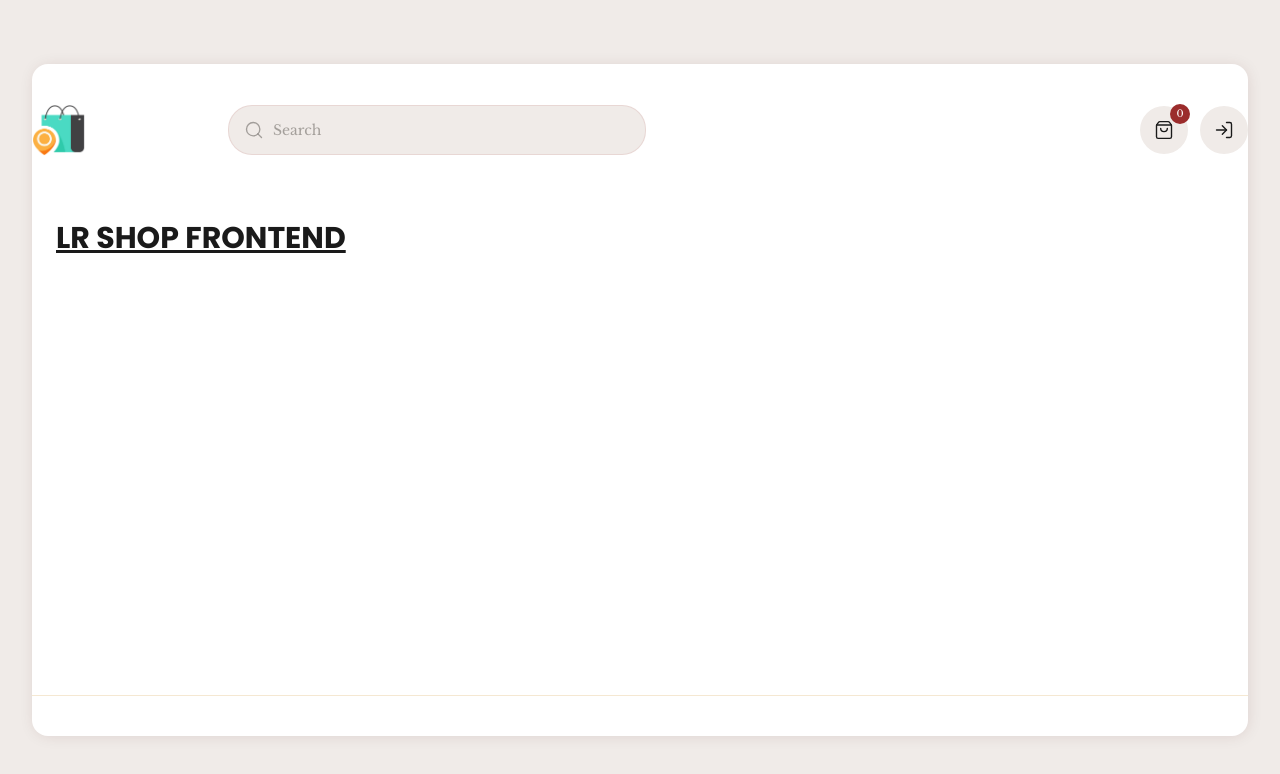
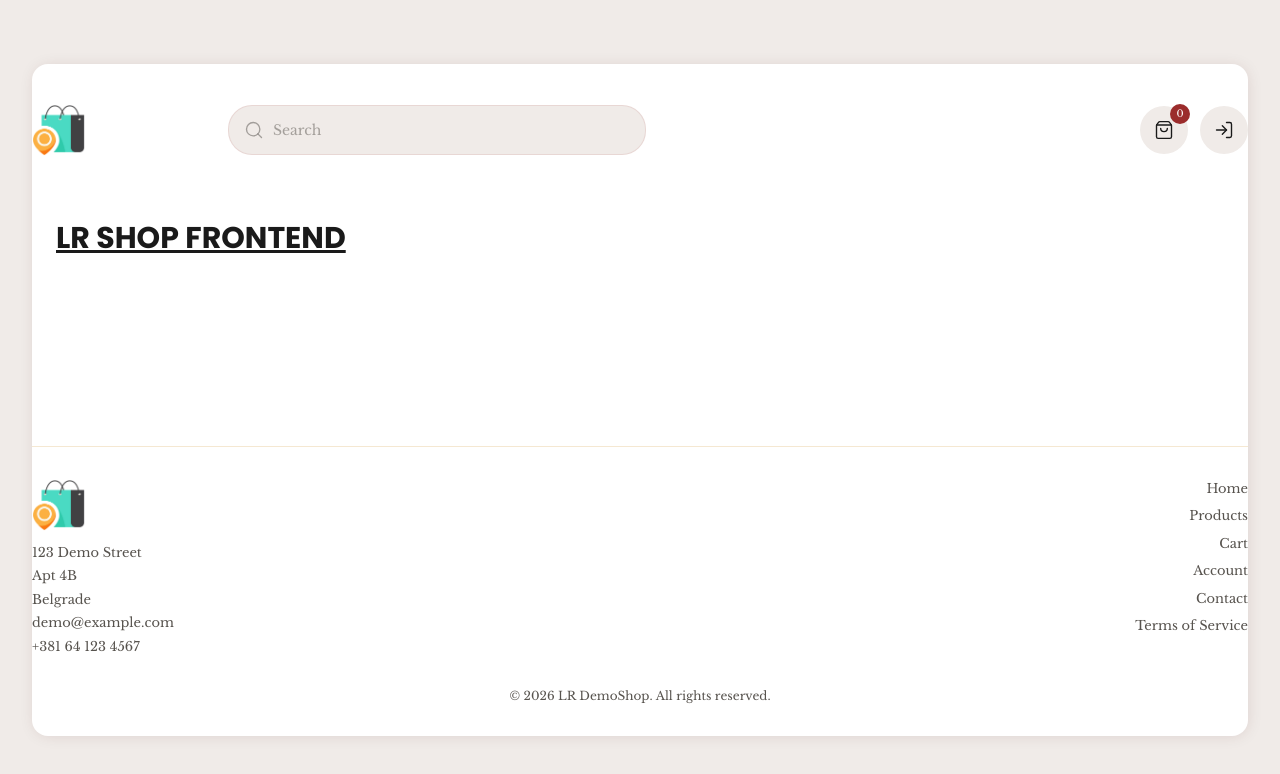
Before and after one commit to A-Cdeveloper/LR--Shop, a React (Vite) app in the folder frontend/: page / in a window 1280 px wide. Shown: the top 774 px of the page. Built offline with nearby package versions, Linux system fonts and the light colour scheme.

Commit message:
feat(frontend): implement storefront footer

```diff
--- a/frontend/src/components/layout/footer/Footer.tsx
+++ b/frontend/src/components/layout/footer/Footer.tsx
@@ -1,5 +1,30 @@
+import FooterNavigation from './FooterNavigation';
+import FooterShopDetails from './FooterShopDetails';
+
+const shop = {
+  name: 'LR DemoShop',
+  email: 'demo@example.com',
+  phone: '+381 64 123 4567',
+  addressLine1: '123 Demo Street',
+  addressLine2: 'Apt 4B',
+  city: 'Belgrade',
+};
+
 const Footer = () => {
-  return <footer className="shrink-0 border-t border-border px-4 py-5 md:px-6" />;
+  const year = new Date().getFullYear();
+
+  return (
+    <footer className="shrink-0 border-t border-border py-8">
+      <div className="flex flex-row items-start justify-between gap-8 max-[480px]:flex-col max-[480px]:items-center max-[480px]:text-center">
+        <FooterShopDetails shop={shop} />
+        <FooterNavigation />
+      </div>
+
+      <p className="mt-8 text-center text-xs text-muted-foreground">
+        © {year} {shop.name}. All rights reserved.
+      </p>
+    </footer>
+  );
 };
 
 export default Footer;
--- /dev/null
+++ b/frontend/src/components/layout/footer/FooterNavigation.tsx
@@ -0,0 +1,31 @@
+import { Link } from 'react-router';
+
+const menuLinks = [
+  { label: 'Home', to: '/' },
+  { label: 'Products', to: '/products' },
+  { label: 'Cart', to: '/cart' },
+  { label: 'Account', to: '/account' },
+  { label: 'Contact', to: '/contact' },
+  { label: 'Terms of Service', to: '/terms' },
+] as const;
+
+const FooterNavigation = () => {
+  return (
+    <nav aria-label="Footer" className="text-right max-[480px]:text-center">
+      <ul className="flex flex-col gap-2 text-[13px]">
+        {menuLinks.map((link) => (
+          <li key={link.to}>
+            <Link
+              to={link.to}
+              className="text-muted-foreground transition-colors hover:text-foreground"
+            >
+              {link.label}
+            </Link>
+          </li>
+        ))}
+      </ul>
+    </nav>
+  );
+};
+
+export default FooterNavigation;
--- /dev/null
+++ b/frontend/src/components/layout/footer/FooterShopDetails.tsx
@@ -0,0 +1,35 @@
+import Logo from '../header/Logo';
+
+export type Shop = {
+  name: string;
+  email: string;
+  phone: string;
+  addressLine1: string;
+  addressLine2: string;
+  city: string;
+};
+
+const FooterShopDetails = ({ shop }: { shop: Shop }) => {
+  return (
+    <div className="max-w-xs space-y-4 max-[480px]:flex max-[480px]:flex-col max-[480px]:items-center">
+      <Logo />
+      <div className="mt-3 space-y-1 text-[13px] text-muted-foreground">
+        <p>{shop.addressLine1}</p>
+        <p>{shop.addressLine2}</p>
+        <p>{shop.city}</p>
+        <p>
+          <a href={`mailto:${shop.email}`} className="hover:text-foreground">
+            {shop.email}
+          </a>
+        </p>
+        <p>
+          <a href={`tel:${shop.phone.replace(/\s/g, '')}`} className="hover:text-foreground">
+            {shop.phone}
+          </a>
+        </p>
+      </div>
+    </div>
+  );
+};
+
+export default FooterShopDetails;
```
